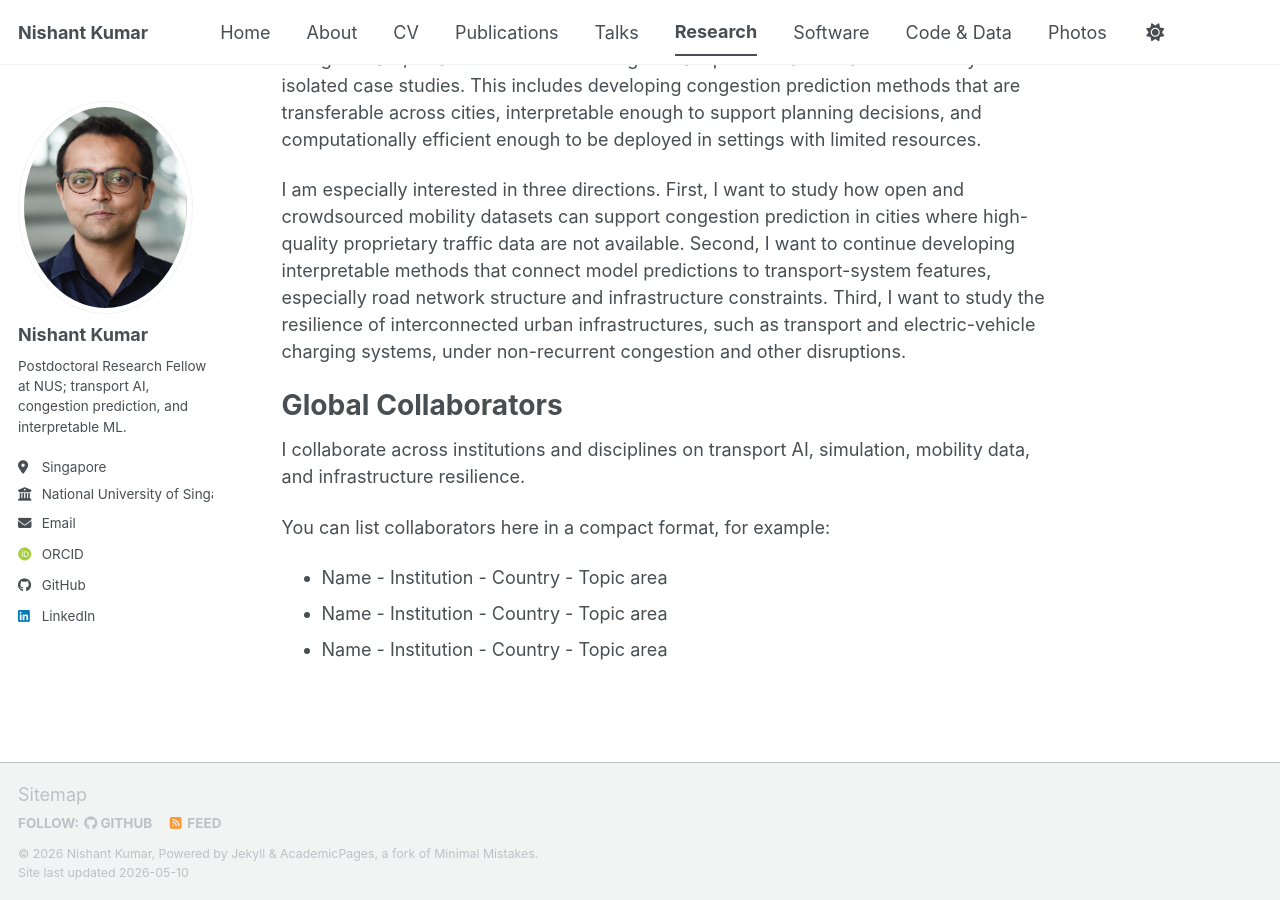
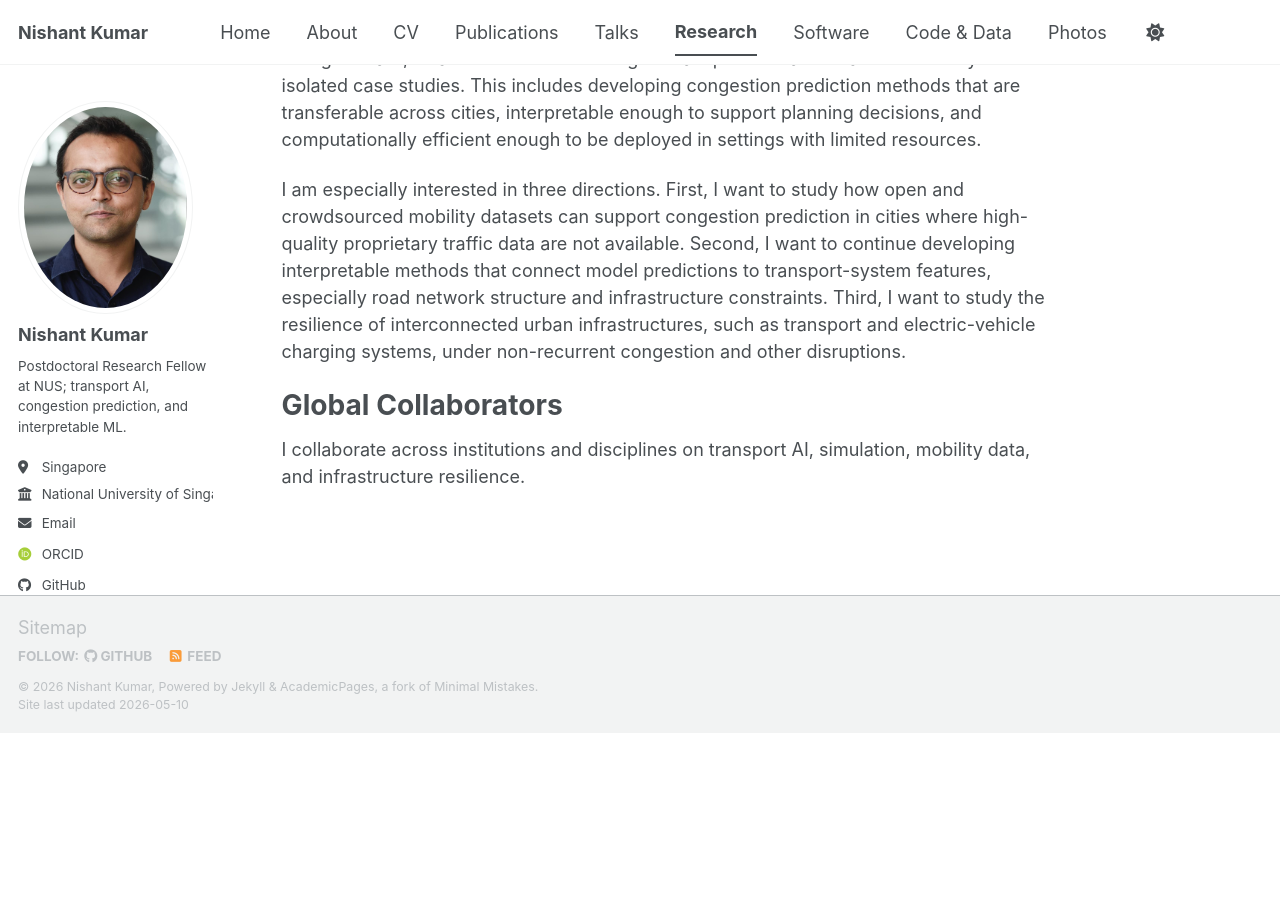
Before and after one commit to abcnishant007/abcnishant007.github.io, a Jekyll site: the page built from _pages/research.md, in a window 1280 px wide and 900 px high, scrolled down 878 px. Built offline with Jekyll 4.4.1, drawn with Linux system fonts in a browser that asks for light colours; some web fonts are replaced; a script bundle is joined from its source files by our own code; library files that are not in the unit come from our copies; after the commit the page ends 1611 px from its top, so only the background shows below that.

Commit message:
Remove collaborator placeholder artifact from Research page

```diff
--- a/_pages/research.md
+++ b/_pages/research.md
@@ -26,9 +26,3 @@ I am especially interested in three directions. First, I want to study how open
 Global Collaborators
 ======
 I collaborate across institutions and disciplines on transport AI, simulation, mobility data, and infrastructure resilience.
-
-You can list collaborators here in a compact format, for example:
-
-- Name - Institution - Country - Topic area
-- Name - Institution - Country - Topic area
-- Name - Institution - Country - Topic area
```
